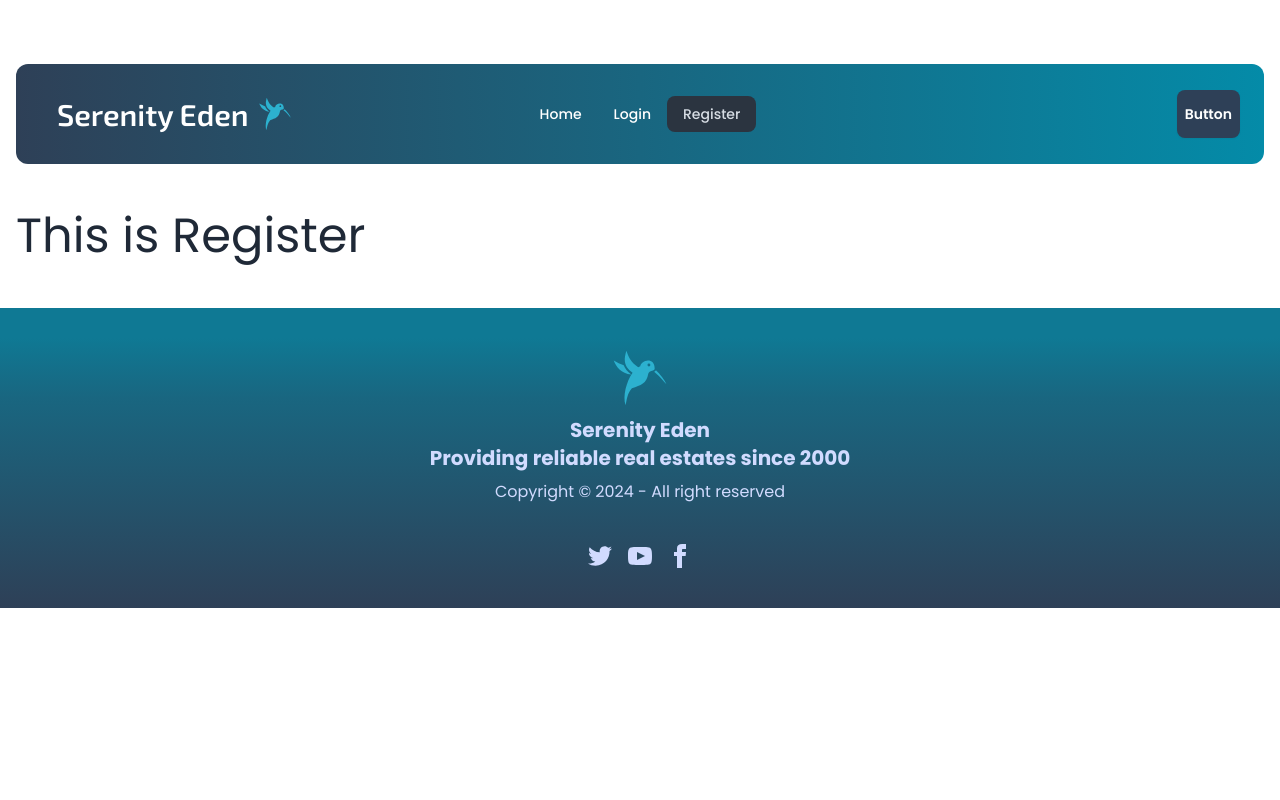
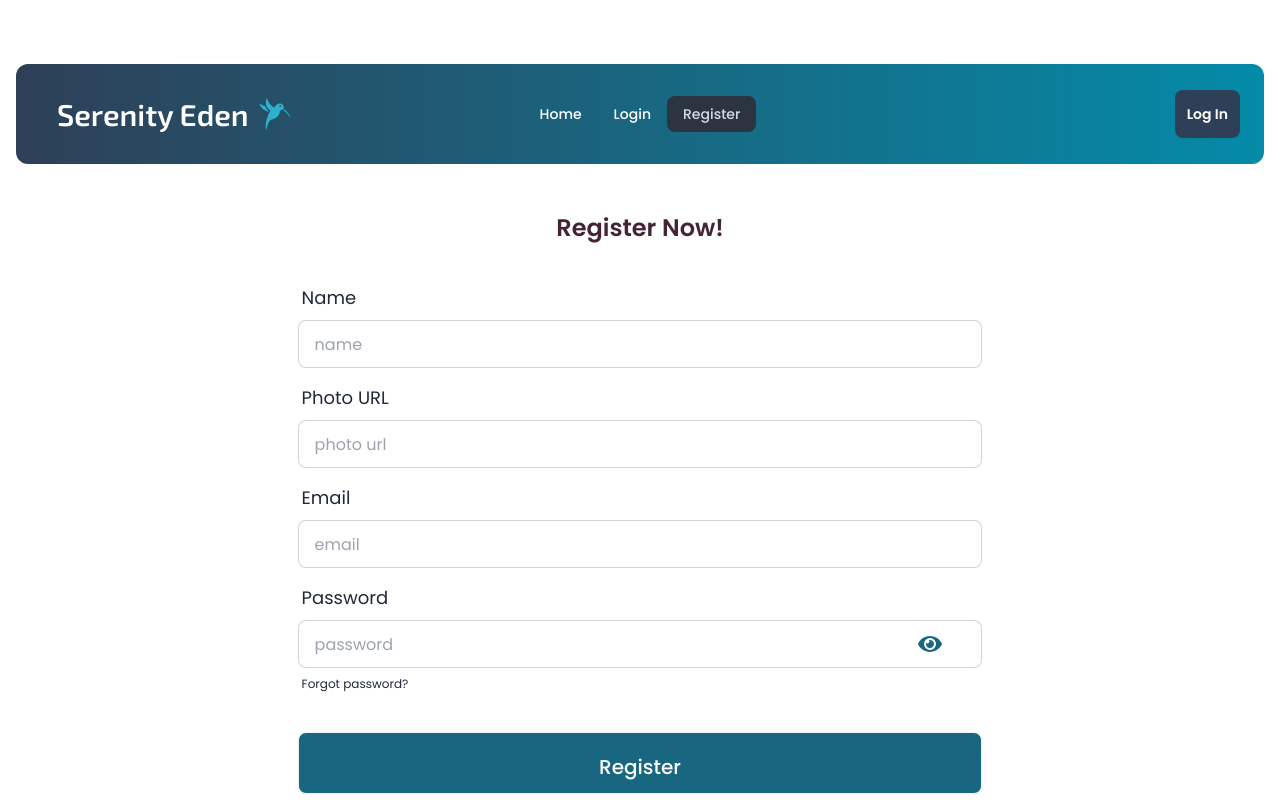
Before and after one commit to MiM1303/Serenity-Eden, a React (Vite) app: page /register in a window 1280 px wide. Shown: the top 800 px of the page. Built offline with nearby package versions, Linux system fonts and the light colour scheme; no server answers.

Commit message:
added login and register page and relevant toasts

```diff
--- a/package.json
+++ b/package.json
@@ -16,8 +16,10 @@
     "prop-types": "^15.8.1",
     "react": "^18.2.0",
     "react-dom": "^18.2.0",
+    "react-hook-form": "^7.51.3",
     "react-icons": "^5.1.0",
     "react-router-dom": "^6.22.3",
+    "react-toastify": "^10.0.5",
     "sort-by": "^1.2.0",
     "swiper": "^11.1.1"
   },
--- a/src/pages/Login/Login.jsx
+++ b/src/pages/Login/Login.jsx
@@ -1,10 +1,90 @@
-
+import { useContext } from "react";
+import { useForm } from "react-hook-form"
+import { Link } from "react-router-dom";
+import { AuthContext } from "../providers/AuthProvider";
+import { AiFillGoogleCircle } from "react-icons/ai";
+import { FaGithub } from "react-icons/fa";
+import { ToastContainer, toast } from 'react-toastify';
+import 'react-toastify/dist/ReactToastify.css';
 
 
 const Login = () => {
+
+    const {signIn, googleSignIn, githubSignIn} = useContext(AuthContext);
+
+    const {
+        register,
+        handleSubmit,
+        formState: { errors },
+      } = useForm();
+
+      const onSubmit = (data) =>{
+        console.log(data);
+        const {email, password} = data;
+
+        signIn(email, password)
+        .then(result=>{
+            console.log(result.user);
+
+            // navigate after login
+            // navigate(location?.state ? location.state : '/');
+        })
+        .catch(error=>{
+            console.error(error);
+            toast.error("Email and Password did not match! Please try again!!");
+        })
+    }
+
+    const googleLogin = ()=>{
+        googleSignIn()
+        .then()
+        .catch(error=>{
+            toast.error("Email and Password did not match! Please try again!!")
+        })
+    }
+
+    const githubLogin = ()=>{
+        githubSignIn()
+        .then()
+        .catch(toast.error("Email and Password did not match! Please try again!!"))
+    }
+
     return (
         <div>
-            <h2 className="text-5xl">This is login</h2>
+            <ToastContainer />
+            <h2 className="text-center text-2xl font-semibold text-[#442537]">Please Login!</h2>
+            <form onSubmit={handleSubmit(onSubmit)} className="card-body">
+                <div className="form-control">
+                <label className="label">
+                    <span className="label-text">Email</span>
+                </label>
+                <input type="email" placeholder="email" className="input input-bordered" {...register("email", { required: true })} />
+                </div>
+                <div className="form-control">
+                <label className="label">
+                    <span className="label-text">Password</span>
+                </label>
+                <input type="password" placeholder="password" className="input input-bordered" {...register("password", { required: true })} />
+                <label className="label">
+                    <a href="#" className="label-text-alt link link-hover">Forgot password?</a>
+                </label>
+                </div>
+                <div className="form-control mt-6">
+                <button className="btn bg-[#196680] text-white text-xl font-medium pb-10 pt-5 flex items-center justify-center">Login</button>
+                </div>
+            </form>
+            <p className="text-center text-xl">Do not have an account?
+                <Link className="text-blue-700 font-semibold " to="/register"> Register Here!</Link>
+            </p>
+            <div className="text-center mt-12  border-b-2 w-fit mx-auto py-4 px-10 rounded-2xl shadow-sm">
+                <h2 className="mb-4 text-xl">Login with:</h2>
+                <div className="flex gap-6 justify-center">
+                    <button><AiFillGoogleCircle
+                        onClick={googleLogin} className="text-red-600 text-5xl"/></button>
+                    <button><FaGithub
+                        onClick={githubLogin} className="text-[#2e4057] text-5xl"/></button>
+                </div>
+            </div>
         </div>
     );
 };
--- a/src/pages/Register/Register.jsx
+++ b/src/pages/Register/Register.jsx
@@ -1,11 +1,95 @@
+import { useContext, useState } from "react";
+import { useForm } from "react-hook-form"
+import { Link } from "react-router-dom";
+import { AuthContext } from "../providers/AuthProvider";
+import { FaEye, FaEyeSlash } from "react-icons/fa";
+import { ToastContainer, toast } from 'react-toastify';
+import 'react-toastify/dist/ReactToastify.css';
+
+const Register = () => {
+    const [showPassword, setShowPassword] = useState(false);
+
+    const {createUser, updateUserInfo} = useContext(AuthContext);
+
+    const passwordRegex = /^(?=.*[A-Z])(?=.*[a-z]).{6,}$/;
+    const {
+        register,
+        handleSubmit,
+        formState: { errors },
+      } = useForm();
+
+      const onSubmit = (data) => {
+        console.log(data);
+        const {email, name, password, photo} = data;
+        if(password.length<6)
+        {
+            toast.error("Password must be at least 6 characters");
+            return;
+        }
+        else if(!passwordRegex.test(password))
+        {
+            toast.error("Password must contain atleast one uppercase and lowercase letter");
+            return;
+        }
+
+        createUser(email, password)
+        .then(result =>{
+            console.log(result.user);
+            updateUserInfo(name, photo);
+            console.log(data);
+            toast.success("Successfully Registered!");
+        })
+        .catch(error =>{
+            console.error(error)
+            toast.error(error.message)
+        })
+      }
 
 
 
 
-const Register = () => {
     return (
-        <div>
-            <h2 className="text-5xl">This is Register</h2>
+        <div className="">
+            <ToastContainer />
+            <h2 className="text-center text-2xl font-semibold text-[#442537]">Register Now!</h2>
+            <form onSubmit={handleSubmit(onSubmit)} className="mx-auto w-3/5 card-body text-2xl">
+                <div className="form-control">
+                <label className="label">
+                    <span className="label-text text-lg">Name</span>
+                </label>
+                <input type="text" placeholder="name" className="text-md input input-bordered" {...register("name", { required: true })} />
+                </div>
+                <div className="form-control">
+                <label className="label">
+                    <span className="label-text text-lg">Photo URL</span>
+                </label>
+                <input type="text" placeholder="photo url" className="input input-bordered" {...register("photo", { required: true })} />
+                </div>
+                <div className="form-control">
+                <label className="label">
+                    <span className="label-text text-lg">Email</span>
+                </label>
+                <input type="email" placeholder="email" className="input input-bordered" {...register("email", { required: true })} />
+                </div>
+                <div className="form-control relative">
+                    <label className="label">
+                        <span className="label-text text-lg">Password</span>
+                    </label>
+                    <input type={showPassword? "text" : "password"} placeholder="password" className="input input-bordered" {...register("password", { required: true })} />
+                        <span className="absolute top-14 right-[2.5rem]" onClick={()=>setShowPassword(!showPassword)}>
+                                {showPassword ? <FaEyeSlash className="text-[#196680] font-semibold text-2xl"></FaEyeSlash> : <FaEye className="text-[#196680]  font-semibold text-2xl"></FaEye>}
+                        </span>
+                    <label className="label">
+                        <a href="#" className="label-text-alt link link-hover">Forgot password?</a>
+                    </label>
+                </div>
+                <div className="form-control mt-6">
+                <button className="btn bg-[#196680] text-white text-xl font-medium pb-10 pt-5 flex items-center justify-center">Register</button>
+                </div>
+            </form>
+            <p className="text-center text-xl">Already have an account?
+                <Link className="text-blue-700 font-semibold " to="/login"> Login Here!</Link>
+            </p>
         </div>
     );
 };
--- a/src/pages/Shared/Navbar.jsx
+++ b/src/pages/Shared/Navbar.jsx
@@ -1,9 +1,20 @@
 import { NavLink } from "react-router-dom";
 import { GiHummingbird } from "react-icons/gi";
 import "../../App.css"
+import { useContext } from "react";
+import { Link } from "react-router-dom";
+import { AuthContext } from "../providers/AuthProvider";
 
 
 const Navbar = () => {
+
+    const {user, logOut} = useContext(AuthContext)
+
+    const signOutUser = () => {
+        logOut()
+        .then(()=>{})
+        .catch(()=>{})
+    }
 
     const navLinks = <>
         <li className="font-medium font-3xl text-white"><NavLink to="/">Home</NavLink></li>
@@ -31,12 +42,26 @@ const Navbar = () => {
                         {navLinks}
                     </ul>
                 </div>
-                <div className="navbar-end">
-                    <a className="btn border-none p-2 text-sm bg-[#2e4057] text-white">Button</a>
-                </div>
+
+                    {user?
+                    <div className="navbar-end">
+                    <div tabIndex={0} className="flex gap-4 ">
+                        <div className="tooltip" data-tip={user.displayName}>
+                        <img alt="Tailwind CSS Navbar component" className=" w-12 rounded-full btn btn-ghost btn-circle avatar" src={user.photoURL}  />
+                        </div>
+                        <button onClick={signOutUser} className="btn hover:bg-[#99c24d] border-none p-3 text-sm bg-[#2e4057] text-white">Log Out</button>
+                    </div>
+                    </div>
+                    :
+                    <div className="navbar-end ">
+                        <Link to={'/login'} className="hover:bg-[#99c24d] p-3 btn border-none text-sm bg-[#2e4057] text-white">Log In</Link>
+                    </div>
+                    }
+
             </div>
         </div>
     );
+    // <a className="btn border-none p-2 text-sm bg-[#2e4057] text-white">Button</a>
 };
 
 export default Navbar;
--- a/src/pages/providers/AuthProvider.jsx
+++ b/src/pages/providers/AuthProvider.jsx
@@ -1,7 +1,9 @@
-import { createUserWithEmailAndPassword, getAuth, onAuthStateChanged, signInWithEmailAndPassword, signOut } from "firebase/auth";
+import { createUserWithEmailAndPassword, getAuth, onAuthStateChanged, signInWithEmailAndPassword, signInWithPopup, signOut, updateProfile } from "firebase/auth";
 import app from "../../firebase/firebase.config"
 import PropTypes from 'prop-types';
 import { createContext, useEffect, useState } from "react";
+import { GoogleAuthProvider } from "firebase/auth";
+import { GithubAuthProvider } from "firebase/auth";
 
 export const AuthContext = createContext(null);
 
@@ -26,6 +28,43 @@ const AuthProvider = ({children}) => {
         return signInWithEmailAndPassword(auth, email, password);
     }
 
+    const updateUserInfo = (name, photo) => {
+        setLoading(false)
+        return updateProfile(auth.currentUser,
+            {
+                displayName: name,
+                photoURL: photo
+            })
+    }
+
+
+    // GOOGLE
+    const googleProvider = new GoogleAuthProvider();
+
+    const googleSignIn = ()=>{
+        return signInWithPopup(auth, googleProvider)
+        .then(result=>{
+            console.log(result.user)
+        })
+        .catch(error=>{
+            console.error(error)
+        })
+    }
+
+    // GITHUB
+    const githubProvider = new GithubAuthProvider();
+
+    const githubSignIn = ()=>{
+        return signInWithPopup(auth, githubProvider)
+        .then(result=>{
+            console.log(result.user)
+        })
+        .catch(error=>{
+            console.error(error)
+        })
+    }
+
+
     useEffect(()=>{
        const unSubscribe = onAuthStateChanged(auth, currentUser =>{
             console.log('User in the auth state changed');
@@ -43,6 +82,9 @@ const AuthProvider = ({children}) => {
         createUser,
         signIn,
         logOut,
+        updateUserInfo,
+        googleSignIn,
+        githubSignIn,
 
     }
 
@@ -50,10 +92,6 @@ const AuthProvider = ({children}) => {
         <AuthContext.Provider value={authInfo}>
             {children}
         </AuthContext.Provider>
-
-        // <AuthContext.Provider value={authInfo}>
-        //     {children}
-        // </AuthContext.Provider>
     );
 };
 
```
Also changed, not shown: 1 other file (tests, documents, lock files or other folders).
